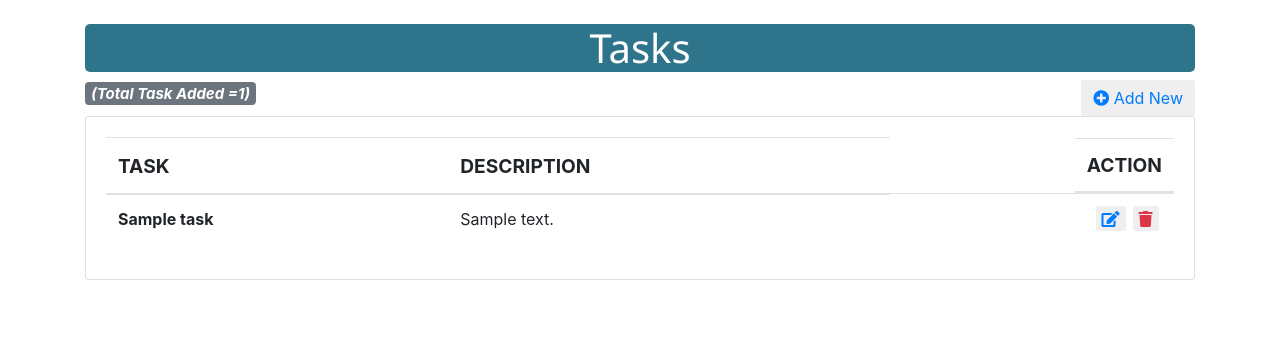
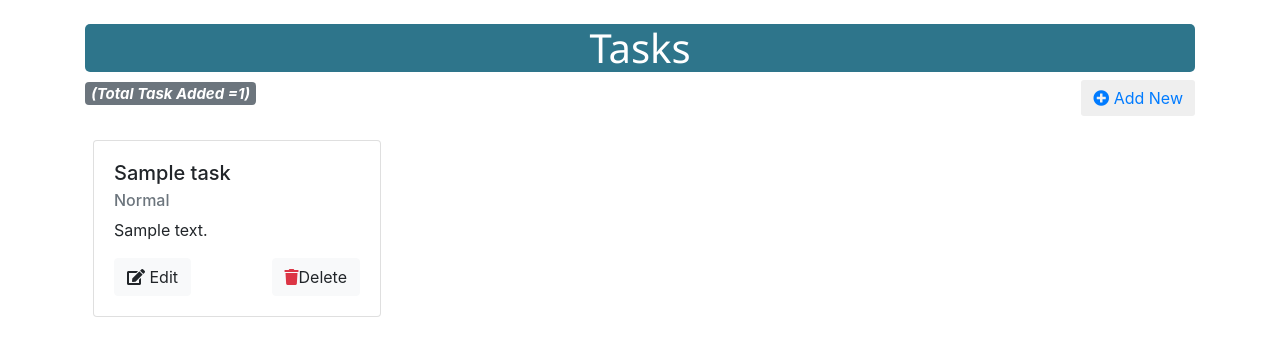
Before and after one commit to amit9838/TodoList, a Django app: page /tasks/ in a window 1280 px wide. Shown: the part 69-425 px from the top of the page. Run offline with Django 3.2, Linux system fonts and the light colour scheme; tables that the repository leaves empty hold one stand-in row (values such as "Sample post"); some libraries are stand-ins or nearby versions.

Commit message:
Changed task view type to card

```diff
--- a/templates/base.html
+++ b/templates/base.html
@@ -2,6 +2,9 @@
 <html lang="en">
 <head>
   {% load static %}
+
+
+
  <link rel="stylesheet" href="{% static "base_style.css" %}">
 
 <link rel="stylesheet" href="https://maxcdn.bootstrapcdn.com/bootstrap/4.0.0/css/bootstrap.min.css" integrity="sha384-Gn5384xqQ1aoWXA+058RXPxPg6fy4IWvTNh0E263XmFcJlSAwiGgFAW/dAiS6JXm" crossorigin="anonymous">
--- a/templates/home/tasks.html
+++ b/templates/home/tasks.html
@@ -4,6 +4,24 @@
 {% block head %}
 {% load static %}
 <link rel="stylesheet" href="{% static "home/tasks.css" %}">
+
+
+<style>
+
+  #tasks-container {
+    display: flex;
+    flex-direction: column;
+    /* background-color: aqua; */
+    align-items: center;
+
+  }
+
+  @media(min-width: 768px) {
+  #tasks-container {
+  flex-direction: row;
+}
+}
+</style>
 {% endblock head %}
 
 {% block content %}
@@ -19,9 +37,9 @@
               Add New</a></button>
             </div>
         </div>
-<div class="card">
-    <div class="card-body">
-        <table class="table">
+<div class="d-flex mt-3" id="tasks-container">
+
+        <!-- <table class="table">
             <thead style="font-size: 1.2em;">
               <tr>
                 {% comment %} <th scope="col">#</th> {% endcomment %}
@@ -52,8 +70,25 @@
               <tr>
             {% endfor %}
             </tbody>
-          </table>
-    </div>
+          </table> -->
+          {% for task in tasks %}
+          <div class="card mx-2 my-2" style="width: 18rem;">
+            <div class="card-body">
+              <h5 class="card-title">{{task.taskName}}</h5>
+              <h6 class="card-subtitle mb-2 text-muted">Normal</h6>
+              <p class="card-text">{{task.taskDesc}}</p>
+              <div class="d-flex" style="justify-content: space-between;">
+                <a href = "{% url 'update' task.id %}" class="card-link btn btn-light"> <i class="fa fa-edit" aria-hidden="true"></i> Edit</a>
+                <a href="{% url 'delete' task.id %}" class="card-link btn btn-light"> <i class="fa fa-trash text-danger" aria-hidden="true"></i>Delete</a>
+              </div>
+            </div>
+          </div>
+          {%endfor%}
+
+          </div>
+
+
+
 </div>
 
       </div>
```
